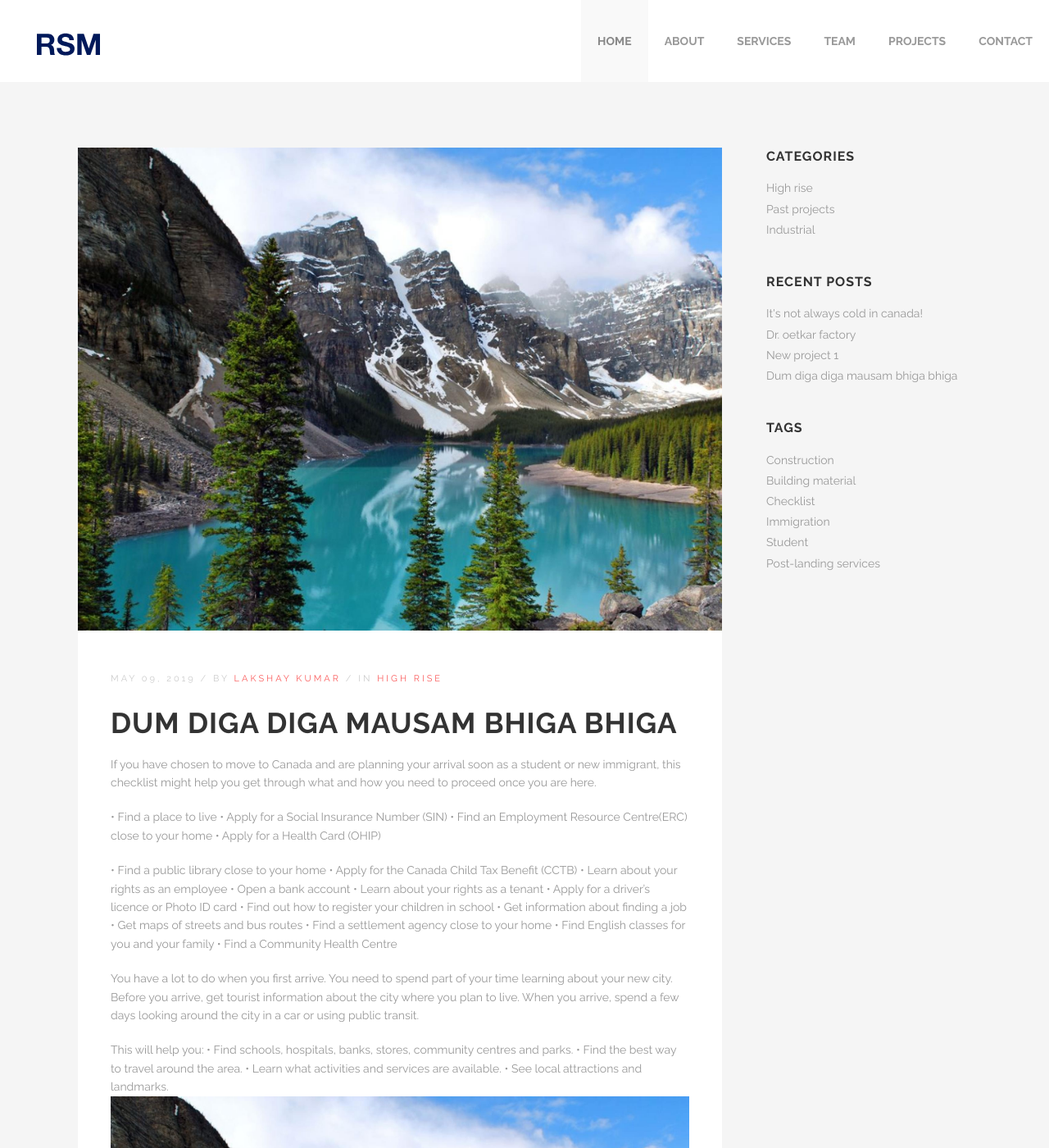
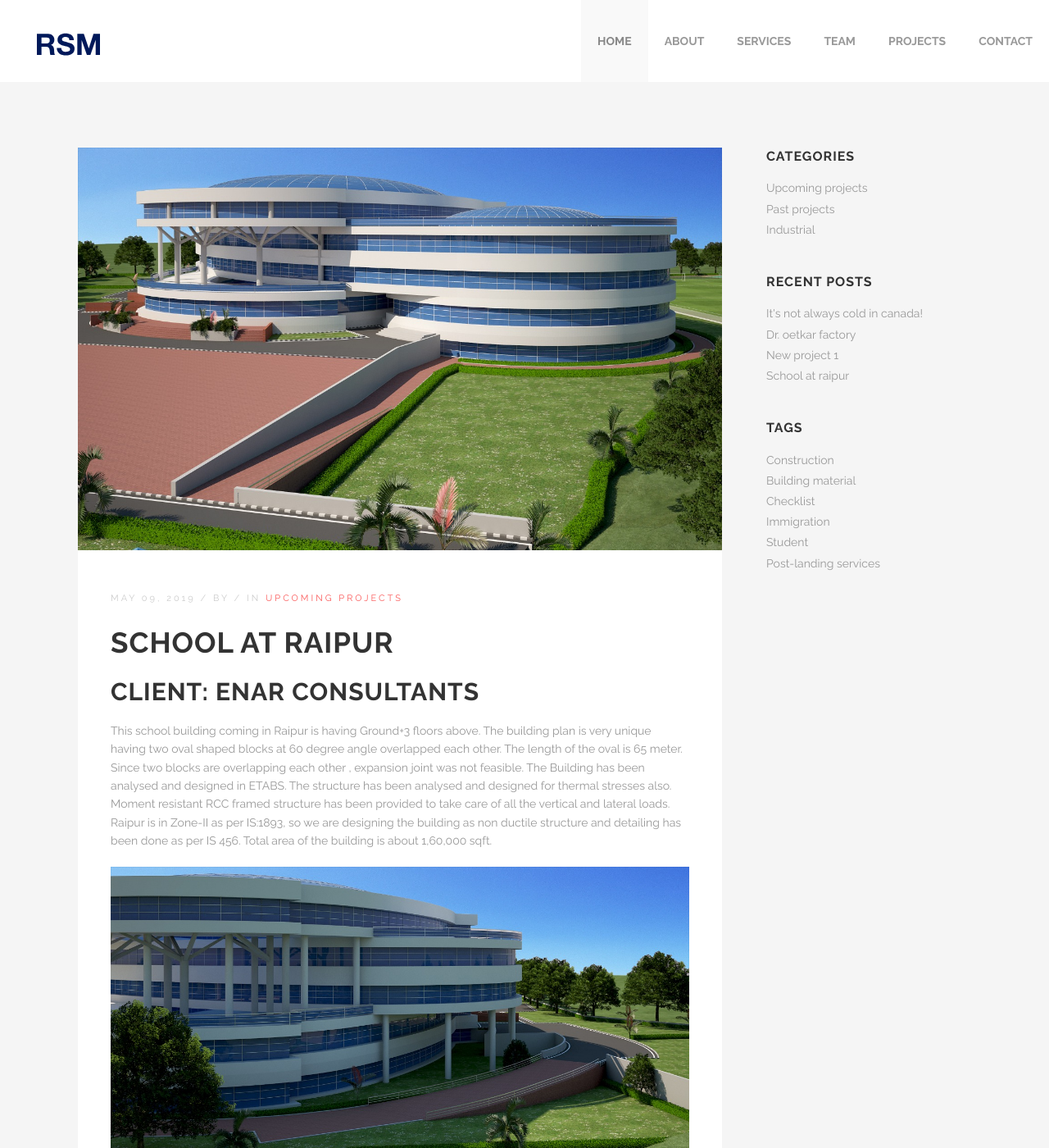
Before and after one commit to prabhav/rsm, a Jekyll site: the page built from _posts/2019-05-08-dummy-post.markdown, in a window 1280 px wide and 1400 px high. Shown: the whole window at 82% size. Built offline with Jekyll 4.4.1, drawn with Linux system fonts in a browser that asks for light colours.

Commit message:
Updated Dummy Post

```diff
--- a/_posts/2019-05-08-dummy-post.markdown
+++ b/_posts/2019-05-08-dummy-post.markdown
@@ -1,48 +1,21 @@
 ---
-title: DUM DIGA DIGA MAUSAM BHIGA BHIGA
+title: School at Raipur
 date: 2019-05-09 00:16:00 +05:30
 categories:
-- High Rise
+- Upcoming Projects
 tags:
 - Construction
 - Building Material
-author: Lakshay Kumar
-image: "/uploads/original_d83d80dd777eee46441458dff0f7adfe.jpg"
+author:
+image: "/uploads/1.jpg"
 Field name:
 layout: post
 ---
 
-If you have chosen to move to Canada and are planning your arrival soon as a student or new immigrant, this checklist might help you get through what and how you need to proceed once you are here.
+## Client: ENAR Consultants
 
-• Find a place to live
-• Apply for a Social Insurance Number (SIN)
-• Find an Employment Resource Centre(ERC) close to your home
-• Apply for a Health Card (OHIP)
+This school building coming in Raipur is having Ground+3 floors above. The building plan is very unique having two oval shaped blocks at 60 degree angle overlapped each other. The length of the oval is 65 meter. Since two blocks are overlapping each other , expansion joint was not feasible. The Building has been analysed and designed in ETABS. The structure has been analysed and designed for thermal stresses also. Moment resistant RCC framed structure has been provided to take care of all the vertical and lateral loads. Raipur is in Zone-II as per IS:1893, so we are designing the building as non ductile structure and detailing has been done as per IS 456.
+Total area of the building is about 1,60,000 sqft.
 
-• Find a public library close to your home
-• Apply for the Canada Child Tax Benefit (CCTB)
-• Learn about your rights as an employee
-• Open a bank account
-• Learn about your rights as a tenant
-• Apply for a driver’s licence or Photo ID card
-• Find out how to register your children in school
-• Get information about finding a job
-• Get maps of streets and bus routes
-• Find a settlement agency close to your home
-• Find English classes for you and your family
-• Find a Community Health Centre
-
-You have a lot to do when you first arrive. You need to spend part of your time learning about your new city.
-Before you arrive, get tourist information about the city where you plan to live. When you arrive, spend a few days looking around the city in a car or using public transit.
-
-This will help you:
-• Find schools, hospitals, banks, stores, community centres and parks.
-• Find the best way to travel around the area.
-• Learn what activities and services are available.
-• See local attractions and landmarks.![original_d83d80dd777eee46441458dff0f7adfe.jpg](/uploads/original_d83d80dd777eee46441458dff0f7adfe.jpg)
-
-![original_d83d80dd777eee46441458dff0f7adfe.jpg](/uploads/original_d83d80dd777eee46441458dff0f7adfe.jpg)
-
-![unnamed.jpg](/uploads/unnamed.jpg)
-
-![IMG-20190810-WA0112.jpg](/uploads/IMG-20190810-WA0112.jpg)
+![2.jpg](/uploads/2.jpg)
+![3.jpg](/uploads/3.jpg)
```
